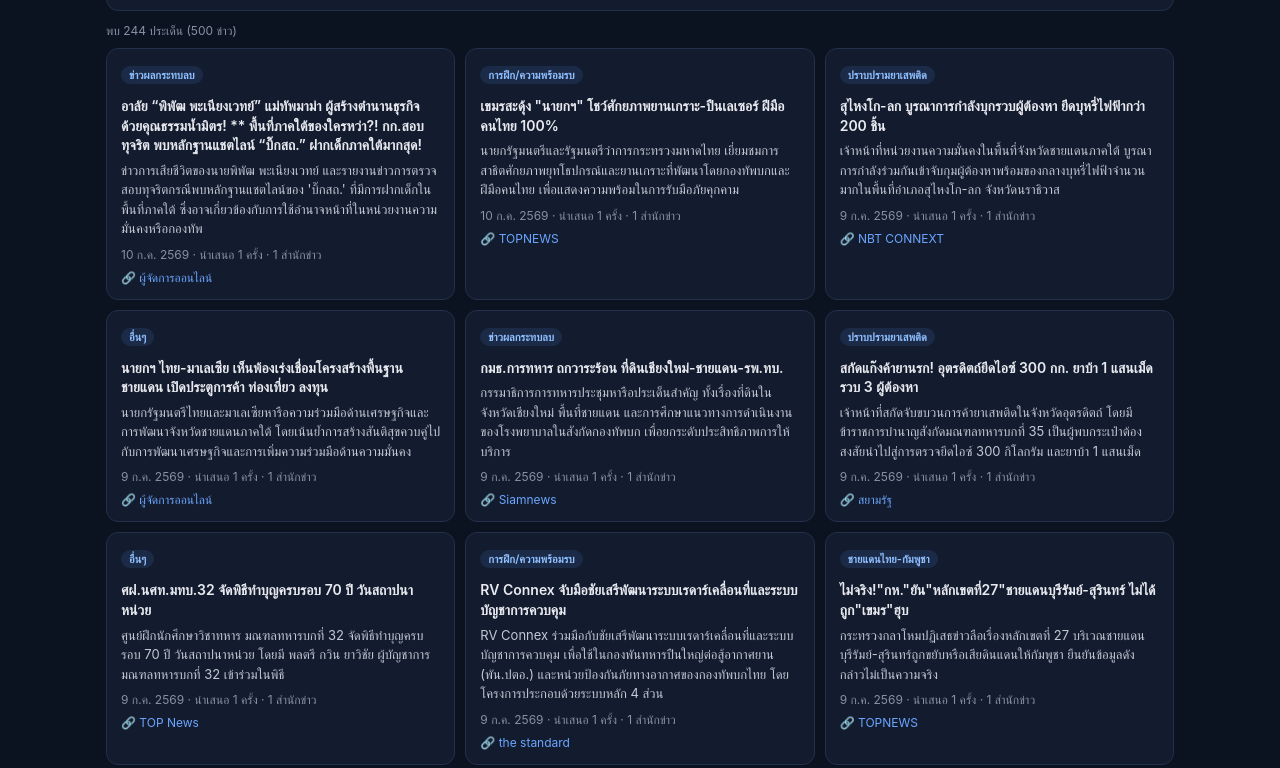
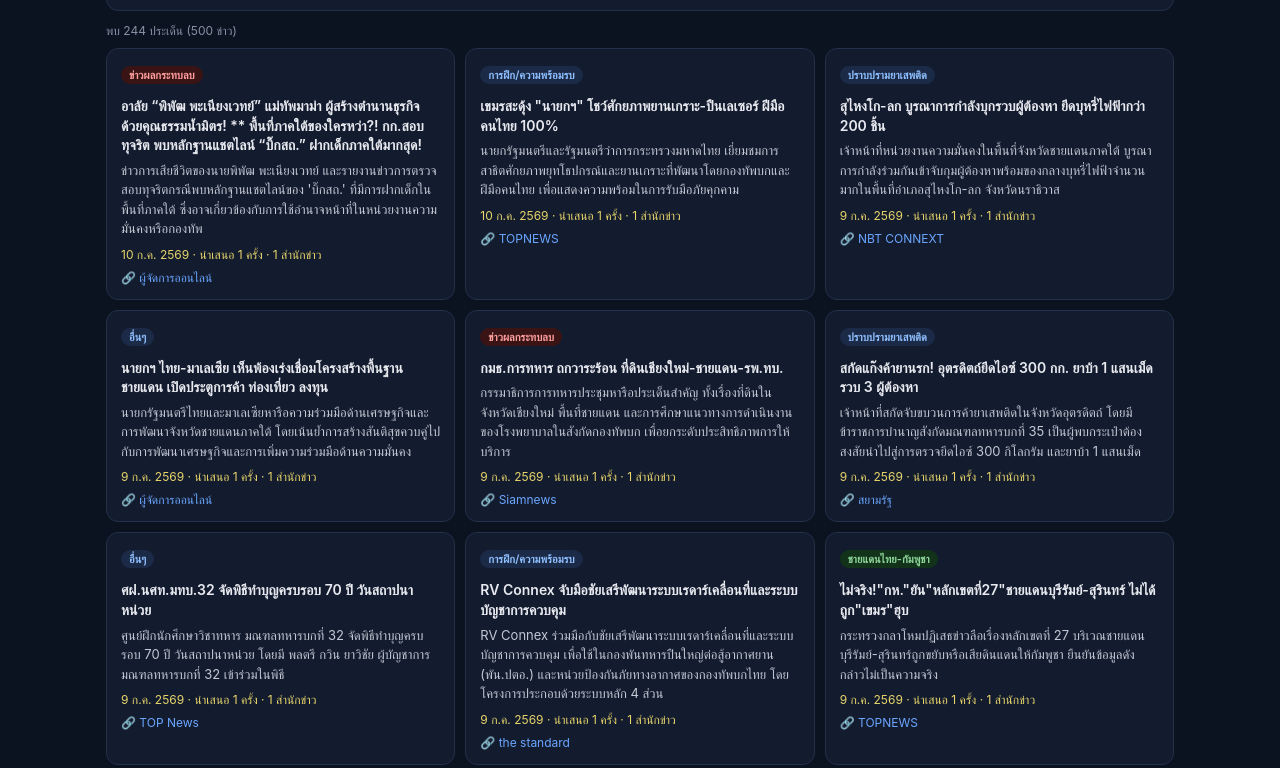
Before and after one commit to mewricha/News-Monitor-dashboard, a website: page index.html in a window 1280 px wide. Shown: the part 413-1181 px from the top of the page. Drawn offline with Linux system fonts and the light colour scheme.

Commit message:
Add files via upload

```diff
--- a/app.js
+++ b/app.js
@@ -199,7 +199,13 @@ function renderResults(topics) {
   }
 
   grid.innerHTML = topics.map(function (t) {
-    var badges = '<span class="badge category">' + escapeHtml(t.category) + '</span>';
+    var categoryBadgeClass = 'category';
+    if (t.category === 'ข่าวผลกระทบลบ') categoryBadgeClass = 'cat-negative';
+    else if (t.category === 'ชายแดนไทย-กัมพูชา') categoryBadgeClass = 'cat-cambodia';
+    else if (t.category === 'ความมั่นคงชายแดนอื่น') categoryBadgeClass = 'cat-border-other';
+    else if (t.category === 'สถานการณ์ จชต.') categoryBadgeClass = 'cat-jcht';
+
+    var badges = '<span class="badge ' + categoryBadgeClass + '">' + escapeHtml(t.category) + '</span>';
 
     var attentionClass = '';
     if (t.count >= 20) attentionClass = ' attention-high';
--- a/style.css
+++ b/style.css
@@ -267,6 +267,10 @@ select, .date-label input {
 }
 
 .badge.category { background: #1B2A46; color: #8FBFFF; }
+.badge.cat-negative { background: #3A1414; color: #FF9E9E; }
+.badge.cat-cambodia { background: #12331A; color: #8FD69B; }
+.badge.cat-border-other { background: #3A3410; color: #E8D66B; }
+.badge.cat-jcht { background: #3A1430; color: #F79ACB; }
 .badge.impact-สูง { background: #3A1414; color: #FF9E9E; }
 .badge.impact-กลาง, .badge.impact-ต่ำ { background: #3A2A0F; color: #FFC978; }
 .badge.cambodia { background: #12331A; color: #8FD69B; }
@@ -288,7 +292,7 @@ select, .date-label input {
 
 .news-card .meta {
   font-size: 12px;
-  color: var(--text-secondary);
+  color: #E8D66B;
   margin: 0 0 8px;
 }
 
```
